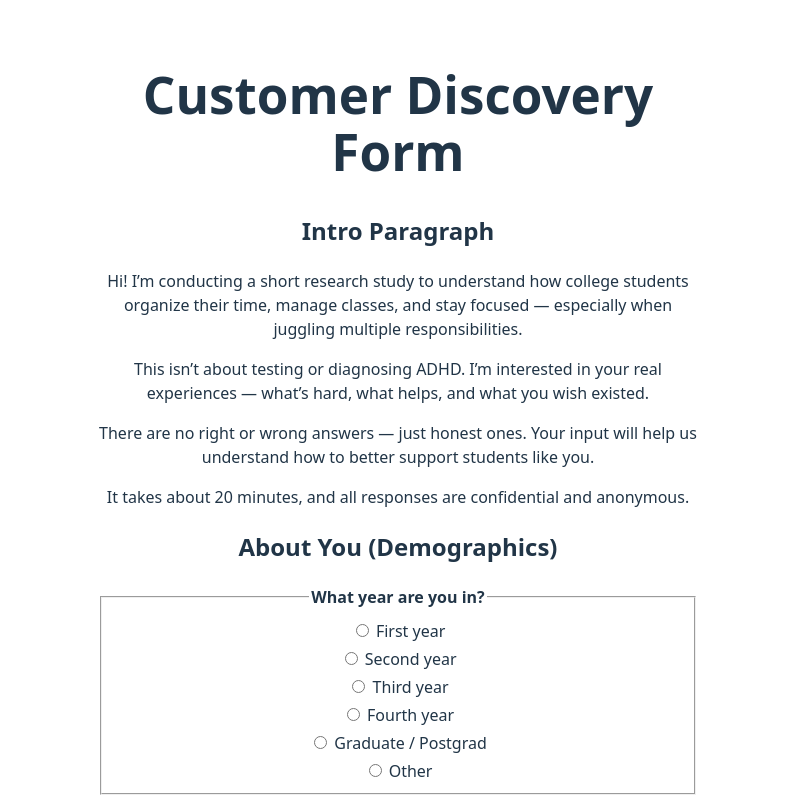
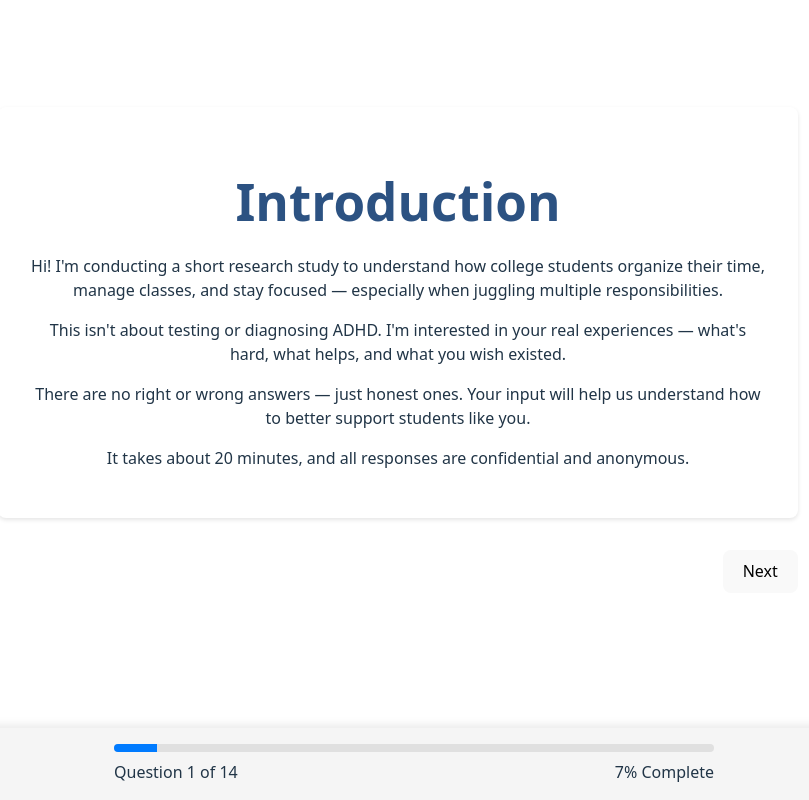
Before and after one commit to asoma-digital/customer-discovery-form, a React (Vite) app: page / in a window 1280 px wide. Shown: the top 800 px of the page, without its empty margins (242-1051 px from the left). Built offline with nearby package versions, Linux system fonts and the light colour scheme; no server answers.

Commit message:
separated quetsions into different pages

```diff
--- a/src/components/DiscoveryForm.jsx
+++ b/src/components/DiscoveryForm.jsx
@@ -10,6 +10,8 @@ import {
 } from './question-types';
 import { FollowUpQuestion } from './question-types/FollowUpQuestion';
 import { followUpConfig } from './question-types/followUpConfig';
+import { ProgressBar } from './ProgressBar';
+import { NavigationButtons } from './NavigationButtons';
 
 // Simple error boundary to catch rendering errors
 class ErrorBoundary extends React.Component {
@@ -48,6 +50,25 @@ function DiscoveryForm() {
     const [submitted, setSubmitted] = useState(false);
     const [startTime, setStartTime] = useState(null);
     const [isSubmitting, setIsSubmitting] = useState(false);
+    const [currentPage, setCurrentPage] = useState(0);
+
+    // Define the sections that will be shown one at a time
+    const formSections = [
+        { id: 'intro', title: 'Introduction' },
+        { id: 'demographics', title: 'About You (Demographics)' },
+        { id: 'recent-overwhelm', title: 'Recent Overwhelm' },
+        { id: 'struggled-starting', title: 'Struggled Starting' },
+        { id: 'recent-struggle', title: 'Recent Struggle Starting' },
+        { id: 'tracking', title: 'Tracking Assignments' },
+        { id: 'system-failure', title: 'System Failure' },
+        { id: 'past-systems', title: 'Past Systems' },
+        { id: 'difficult-day', title: 'Recent Difficult Day' },
+        { id: 'emotions', title: 'Emotions' },
+        { id: 'actual-impact', title: 'Actual Impact' },
+        { id: 'dropping-out', title: 'Dropping Out Considerations' },
+        { id: 'context', title: 'About You (Context)' },
+        { id: 'closing', title: 'Closing' }
+    ];
 
     useEffect(() => {
         setStartTime(Date.now());
@@ -107,21 +128,39 @@ function DiscoveryForm() {
         return <h2 style={{ textAlign: "center", marginTop: "2rem" }}>🎉 Thank you for your response!</h2>;
     }
 
-    return (
-        <FormProvider {...methods}>
-            <form onSubmit={handleSubmit(onSubmit)} style={{ maxWidth: 600, margin: "2rem auto" }}>
-                <h1>Customer Discovery Form</h1>
+    const handleNextPage = () => {
+        if (currentPage < formSections.length - 1) {
+            setCurrentPage(currentPage + 1);
+            window.scrollTo(0, 0);
+        }
+    };
 
+    const handlePrevPage = () => {
+        if (currentPage > 0) {
+            setCurrentPage(currentPage - 1);
+            window.scrollTo(0, 0);
+        }
+    };
+
+    // Define sections content
+    const sections = [
+        {
+            id: 'intro',
+            title: 'Introduction',
+            content: (
                 <section>
-                    <h2>Intro Paragraph</h2>
-                    <p>Hi! I’m conducting a short research study to understand how college students organize their time, manage classes, and stay focused — especially when juggling multiple responsibilities.</p>
-                    <p>This isn’t about testing or diagnosing ADHD. I’m interested in your real experiences — what’s hard, what helps, and what you wish existed.</p>
+                    <p>Hi! I'm conducting a short research study to understand how college students organize their time, manage classes, and stay focused — especially when juggling multiple responsibilities.</p>
+                    <p>This isn't about testing or diagnosing ADHD. I'm interested in your real experiences — what's hard, what helps, and what you wish existed.</p>
                     <p>There are no right or wrong answers — just honest ones. Your input will help us understand how to better support students like you.</p>
                     <p>It takes about 20 minutes, and all responses are confidential and anonymous.</p>
                 </section>
-
+            )
+        },
+        {
+            id: 'demographics',
+            title: 'About You (Demographics)',
+            content: (
                 <section>
-                    <h2>About You (Demographics)</h2>
                     <MultipleChoiceQuestion
                         name="school_year"
                         label="What year are you in?"
@@ -145,16 +184,18 @@ function DiscoveryForm() {
                         {...followUpConfig.current_workload}
                     />
                 </section>
-
-                <section id='survey-questions'>
-                    <h2>Survey Questions</h2>
+            )
+        },
+        {
+            id: 'recent-overwhelm',
+            title: 'Recent Overwhelm',
+            content: (
                 <section>
-                        <h3>Recent Overwhelm</h3>
                     <ParagraphAnswerQuestion
                         name="recent_overwhelm"
                         label="Can you walk me through a recent time - like in the past week - when you felt behind, overwhelmed, or like things were slipping through the cracks? What specifically triggered that feeling, and what did you do in response?"
                         required={true}
-                            placeholder="placholder..."
+                        placeholder="Please describe your experience..."
                     />
                     <FollowUpQuestion
                         parentName="recent_overwhelm"
@@ -169,14 +210,18 @@ function DiscoveryForm() {
                         {...followUpConfig.recent_overwhelm3}
                     />
                 </section>
-
+            )
+        },
+        {
+            id: 'struggled-starting',
+            title: 'Struggled Starting',
+            content: (
                 <section>
-                        <h3>Struggled Starting</h3>
                     <ParagraphAnswerQuestion
                         name="struggled_starting"
                         label="Tell me about a specific assignment or deadline from the past two weeks where you struggled to get started or stay on track. Walk me through what happened from the moment you first knew about it to when you finally submitted it or missed it."
                         required={true}
-                            placeholder="placholder..."
+                        placeholder="Please describe your experience..."
                     />
                     <FollowUpQuestion
                         parentName="struggled_starting"
@@ -191,14 +236,18 @@ function DiscoveryForm() {
                         {...followUpConfig.struggled_starting3}
                     />
                 </section>
-
+            )
+        },
+        {
+            id: 'recent_struggle_starting',
+            title: 'Recent Struggle Starting',
+            content: (
                 <section>
-                        <h3>Recent Struggle Starting</h3>
                     <ParagraphAnswerQuestion
                         name="recent_struggle_starting"
                         label="Think about the last time you sat down to work on something important but couldn’t get yourself to actually start. Where were you, what were you supposed to be doing, and what happened instead?"
                         required={true}
-                            placeholder="placholder..."
+                        placeholder="Please describe your experience..."
                     />
                     <FollowUpQuestion
                         parentName="recent_struggle_starting"
@@ -213,14 +262,18 @@ function DiscoveryForm() {
                         {...followUpConfig.recent_struggle_starting3}
                     />
                 </section>
-
+            )
+        },
+        {
+            id: 'tracking',
+            title: 'Tracking Assignments',
+            content: (
                 <section>
-                        <h3>Tracking Assignments</h3>
                     <ParagraphAnswerQuestion
                         name="track_assignments"
                         label="How are you currently keeping track of your assignments and deadlines? Where do you write things down to save them? What’s on these apps / tools right now?"
                         required={true}
-                            placeholder="placholder..."
+                        placeholder="Please describe your system..."
                     />
                     <FollowUpQuestion
                         parentName="track_assignments"
@@ -235,14 +288,18 @@ function DiscoveryForm() {
                         {...followUpConfig.track_assignments3}
                     />
                 </section>
-
+            )
+        },
+        {
+            id: 'system-failure',
+            title: 'System Failure',
+            content: (
                 <section>
-                        <h3>System Failure</h3>
                     <ParagraphAnswerQuestion
                         name="system_failed"
                         label="When was the last time your system failed you - like you missed something important or forgot a deadline? What broke down?"
                         required={true}
-                            placeholder="placholder..."
+                        placeholder="Please describe what happened..."
                     />
                     <FollowUpQuestion
                         parentName="system_failed"
@@ -257,14 +314,18 @@ function DiscoveryForm() {
                         {...followUpConfig.system_failed3}
                     />
                 </section>
-
+            )
+        },
+        {
+            id: 'past_systems',
+            title: 'Past Systems',
+            content: (
                 <section>
-                        <h3>Past Systems</h3>
                     <ParagraphAnswerQuestion
                         name="past_systems"
                         label="Walk me through the different apps, planners, or systems you’ve tried in the past to stay organized. For each one, tell me why you started using it, how long you stuck with it, and what made you stop or switch."
                         required={true}
-                            placeholder="placholder..."
+                        placeholder="Please describe your past systems..."
                     />
                     <FollowUpQuestion
                         parentName="past_systems"
@@ -279,14 +340,18 @@ function DiscoveryForm() {
                         {...followUpConfig.past_systems3}
                     />
                 </section>
-
+            )
+        },
+        {
+            id: 'recent_difficult_day',
+            title: 'Recent Difficult Day',
+            content: (
                 <section>
-                        <h3>Recent Difficult Day</h3>
                     <ParagraphAnswerQuestion
                         name="recent_difficult_day"
                         label="Tell me about a recent day that was particularly hard for you academically - walk me through from when you woke up to when you went to bed. What made it harder than usual?"
                         required={true}
-                            placeholder="placholder..."
+                        placeholder="Please describe your experience..."
                     />
                     <FollowUpQuestion
                         parentName="recent_difficult_day"
@@ -301,14 +366,18 @@ function DiscoveryForm() {
                         {...followUpConfig.recent_difficult_day3}
                     />
                 </section>
-
+            )
+        },
+        {
+            id: 'burnt_out',
+            title: 'Emotions',
+            content: (
                 <section>
-                        <h3>Emotions</h3>
                     <ParagraphAnswerQuestion
                         name="burnt_out"
                         label="Tell me about the last time you hit a wall emotionally with school - where you were just completely burnt out or couldn’t make yourself do anything. What day was that, what triggered it, and what did you actually do for the next few hours?"
                         required={true}
-                            placeholder="placholder..."
+                        placeholder="Please describe your experience..."
                     />
                     <FollowUpQuestion
                         parentName="burnt_out"
@@ -323,14 +392,18 @@ function DiscoveryForm() {
                         {...followUpConfig.burnt_out3}
                     />
                 </section>
-
+            )
+        },
+        {
+            id: 'actual_impact',
+            title: 'Actual Impact',
+            content: (
                 <section>
-                        <h3>Actual Impact</h3>
                     <ParagraphAnswerQuestion
                         name="actual_impact"
                         label="Let’s talk about actual impact. Can you tell me about a specific grade, dropped class, or academic consequence you’ve experienced because of these challenges? What happened?"
                         required={true}
-                            placeholder="placholder..."
+                        placeholder="Please describe your experience..."
                     />
                     <FollowUpQuestion
                         parentName="actual_impact"
@@ -345,14 +418,18 @@ function DiscoveryForm() {
                         {...followUpConfig.actual_impact3}
                     />
                 </section>
-
+            )
+        },
+        {
+            id: 'dropping_out',
+            title: 'Dropping Out, Pausing, Changing Majors?',
+            content: (
                 <section>
-                        <h3>Dropping Out, Pausing, Changing Majors?</h3>
                     <ParagraphAnswerQuestion
                         name="dropping_out"
                         label="Have you ever seriously considered dropping out, taking a leave of absence, or changing your major because of these struggles? If so, when was the closest you came to actually doing it, and what stopped you?"
                         required={true}
-                            placeholder="placeholder..."
+                        placeholder="Please describe your experience..."
                     />
                     <FollowUpQuestion
                         parentName="dropping_out"
@@ -367,11 +444,13 @@ function DiscoveryForm() {
                         {...followUpConfig.dropping_out3}
                     />
                 </section>
-
-                </section>
-
+            )
+        },
+        {
+            id: 'context',
+            title: 'About You (Context)',
+            content: (
                 <section>
-                    <h2>About You (Context)</h2>
                     <MultipleChoiceQuestion
                         name="diagnosis"
                         label="Do you have a formal ADHD diagnosis, or do you suspect you might have ADHD?"
@@ -391,9 +470,13 @@ function DiscoveryForm() {
                         />
                     )}
                 </section>
-
+            )
+        },
+        {
+            id: 'closing',
+            title: 'Closing',
+            content: (
                 <section>
-                    <h2>Closing</h2>
                     <ParagraphAnswerQuestion
                         name="forgotten_questions"
                         label="What questions do you feel were not addressed in this interview?"
@@ -412,22 +495,58 @@ function DiscoveryForm() {
                         required={false}
                         options={["Yes", "No"]}
                     />
+                    <div style={{ marginTop: "2rem" }}>
+                        <h3>Thank You</h3>
+                        <p>Thank you so much for taking the time to share your experiences.</p>
+                        <p>Your insights help us understand what's really going on behind the scenes for students managing busy schedules, focus challenges, and academic pressure.</p>
+                        <p>Your responses are confidential and for research purposes only. This isn't a test, a diagnosis, or a sales pitch — just a way to better understand what students truly need.</p>
+                    </div>
                 </section>
+            )
+        }
+    ];
 
-                <section>
-                    <h2>Closing Message</h2>
-                    <p>Thank you so much for taking the time to share your experiences.</p>
-                    <p>Your insights help us understand what’s really going on behind the scenes for students managing busy schedules, focus challenges, and academic pressure.</p>
-                    <p>Your responses are confidential and for research purposes only. This isn’t a test, a diagnosis, or a sales pitch — just a way to better understand what students truly need.</p>
-                </section>
+    return (
+        <FormProvider {...methods}>
+            <form
+                onSubmit={handleSubmit(onSubmit)}
+                style={{
+                    maxWidth: 800,
+                    margin: "2rem auto",
+                    padding: "2rem",
+                    paddingBottom: "100px",
+                    maxHeight: "calc(100vh - 4rem)"
+                }}
+            >
 
-                <button
-                    type="submit"
-                    style={{ marginTop: "1rem" }}
-                    disabled={isSubmitting}
-                >
-                    {isSubmitting ? 'Submitting...' : 'Submit'}
-                </button>
+                <div style={{
+                    backgroundColor: "#fff",
+                    padding: "2rem",
+                    borderRadius: "8px",
+                    boxShadow: "0 2px 4px rgba(0,0,0,0.1)"
+                }}>
+                    <h1 style={{
+                        color: "#2c5282",
+                        marginBottom: "1.5rem"
+                    }}>
+                        {sections[currentPage].title}
+                    </h1>
+
+                    {sections[currentPage].content}
+                </div>
+
+                <NavigationButtons
+                    currentPage={currentPage}
+                    totalPages={sections.length}
+                    onPrevious={handlePrevPage}
+                    onNext={handleNextPage}
+                    isSubmitting={isSubmitting}
+                />
+
+                <ProgressBar
+                    currentStep={currentPage}
+                    totalSteps={sections.length}
+                />
             </form>
         </FormProvider>
     );
--- /dev/null
+++ b/src/components/NavigationButtons.jsx
@@ -0,0 +1,38 @@
+import React from 'react';
+
+export const NavigationButtons = ({
+    currentPage,
+    totalPages,
+    onPrevious,
+    onNext,
+    isSubmitting
+}) => {
+    return (
+        <div style={{
+            display: 'flex',
+            justifyContent: 'space-between',
+            marginTop: '2rem',
+            marginBottom: '2rem'
+        }}>
+            <button
+                type="button"
+                onClick={onPrevious}
+                style={{ visibility: currentPage === 0 ? 'hidden' : 'visible' }}
+            >
+                Previous
+            </button>
+            {currentPage === totalPages - 1 ? (
+                <button
+                    type="submit"
+                    disabled={isSubmitting}
+                >
+                    {isSubmitting ? 'Submitting...' : 'Submit'}
+                </button>
+            ) : (
+                <button type="button" onClick={onNext}>
+                    Next
+                </button>
+            )}
+        </div>
+    );
+};
--- /dev/null
+++ b/src/components/ProgressBar.jsx
@@ -0,0 +1,40 @@
+export const ProgressBar = ({ currentStep, totalSteps }) => {
+    const progress = ((currentStep + 1) / totalSteps) * 100;
+
+    return (
+        <div style={{
+            position: 'fixed',
+            bottom: 0,
+            left: 0,
+            width: '100%',
+            background: '#f5f5f5',
+            padding: '1rem',
+            boxShadow: '0 -2px 10px rgba(0,0,0,0.1)'
+        }}>
+            <div style={{ maxWidth: '600px', margin: '0 auto' }}>
+                <div style={{
+                    width: '100%',
+                    height: '8px',
+                    backgroundColor: '#e0e0e0',
+                    borderRadius: '4px',
+                    overflow: 'hidden'
+                }}>
+                    <div style={{
+                        width: `${progress}%`,
+                        height: '100%',
+                        backgroundColor: '#007bff',
+                        transition: 'width 0.3s ease'
+                    }} />
+                </div>
+                <div style={{
+                    display: 'flex',
+                    justifyContent: 'space-between',
+                    marginTop: '0.5rem'
+                }}>
+                    <span>Question {currentStep + 1} of {totalSteps}</span>
+                    <span>{Math.round(progress)}% Complete</span>
+                </div>
+            </div>
+        </div>
+    );
+};
```
Lines whose indentation alone changed are shown as unchanged.
